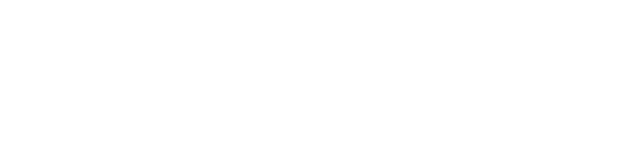
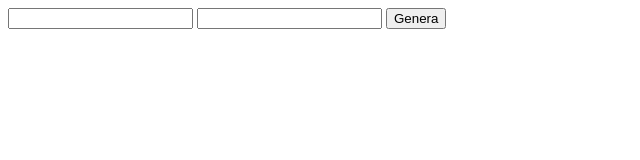
Before and after one commit to LucaBeltrami10/js-biglietto-treno-form, a plain HTML site: page index.html in a window 1280 px wide. Shown: the whole page, without its empty margins (0-640 px from the left). Drawn offline with Linux system fonts and the light colour scheme.

Commit message:
inserito contenuto in html

```diff
--- a/index.html
+++ b/index.html
@@ -9,6 +9,14 @@
 </head>
 <body>
 
+    <main>
+        <div>
+            <input type="text" id="user-name">
+            <input type="text" id="user-distance">
+            <button>Genera</button>
+        </div>
+    </main>
+
     <script src="./js/script.js"></script>
 </body>
 </html>
```
